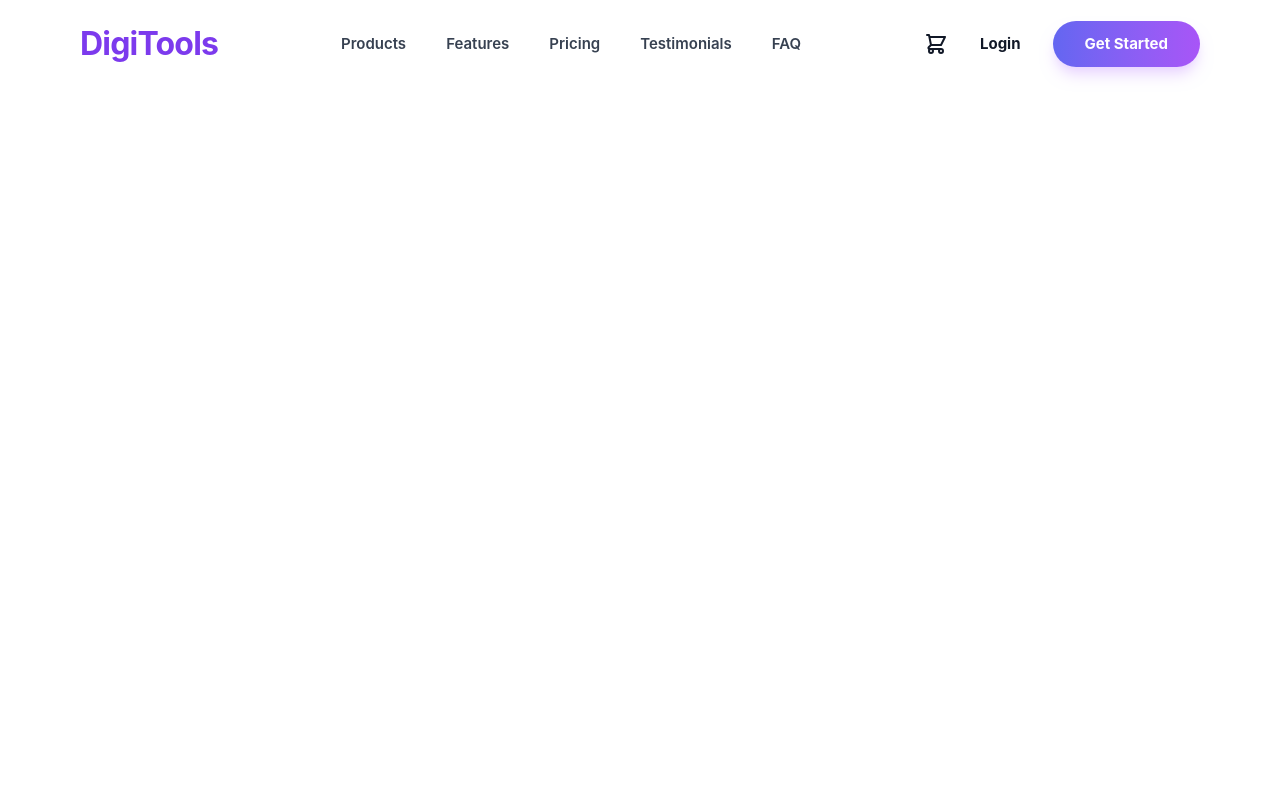
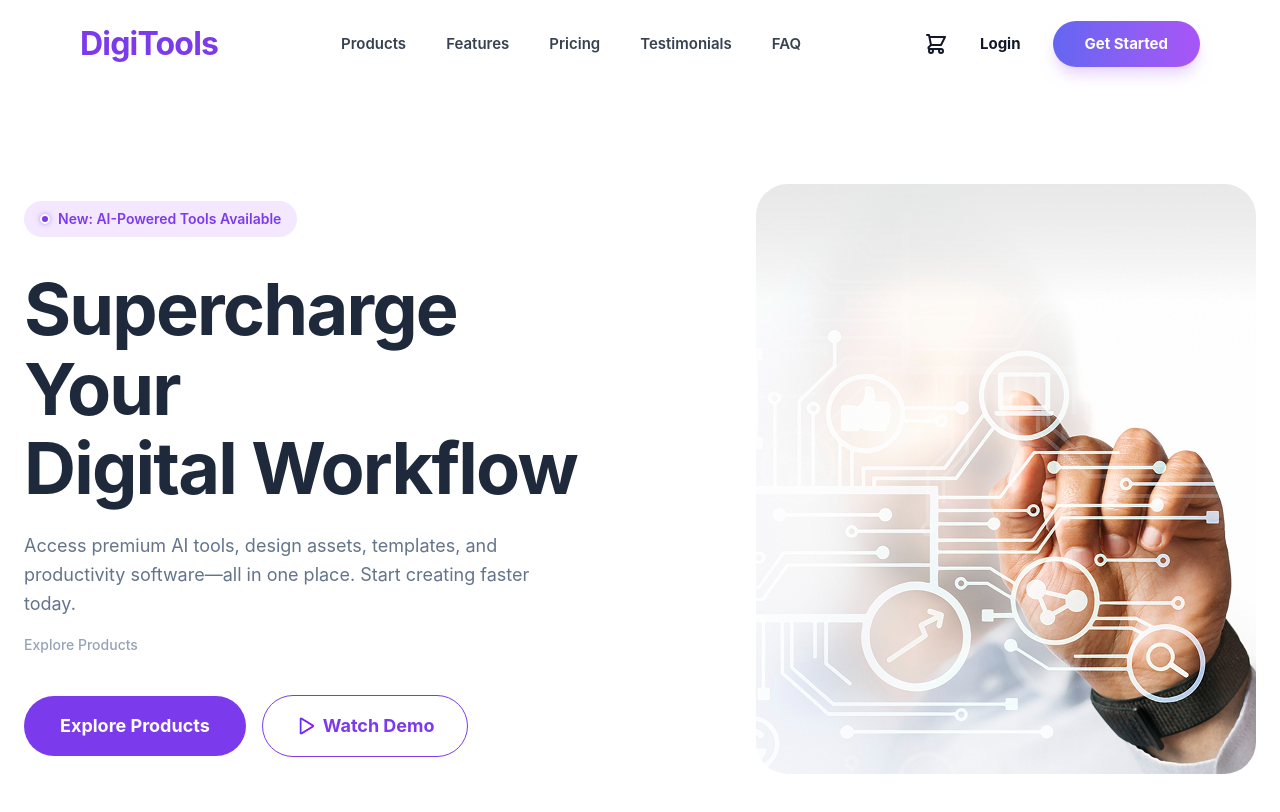
Before and after one commit to Parvez-oos/Assignment-6, a React (Vite) app: page / in a window 1280 px wide. Shown: the top 812 px of the page. Built offline with nearby package versions, Linux system fonts and the light colour scheme.

Commit message:
Add banner section with heading, description, CTA buttons and image

```diff
--- a/src/App.jsx
+++ b/src/App.jsx
@@ -1,9 +1,11 @@
 import Navbar from "./components/Navbar";
+import Banner from "./components/Banner";
 
 function App() {
   return (
     <>
       <Navbar />
+      <Banner />
     </>
   );
 }
--- a/src/components/Banner.jsx
+++ b/src/components/Banner.jsx
@@ -0,0 +1,76 @@
+import React from "react";
+
+const Banner = () => {
+  return (
+    <section className="bg-white">
+      <div className="max-w-7xl mx-auto px-6 py-16 md:py-24 flex flex-col md:flex-row items-center justify-between gap-12">
+
+
+        {/* Left Side: Content */}
+        <div className="md:w-1/2 flex flex-col items-start">
+          {/* Badge */}
+          <div className="flex items-center gap-2 bg-[#F3E8FF] px-4 py-2 rounded-full mb-8">
+            <div className="w-2.5 h-2.5 rounded-full bg-[#7C3AED] border-2 border-white shadow-[0_0_5px_rgba(124,58,237,0.5)]"></div>
+            <span className="text-[#7C3AED] text-sm font-semibold">
+              New: AI-Powered Tools Available
+            </span>
+          </div>
+
+
+          {/* Title */}
+          <h1 className="text-[48px] lg:text-[72px] font-bold text-[#1E293B] leading-[1.1] mb-6 tracking-tight">
+            Supercharge Your <br />
+            Digital Workflow
+          </h1>
+
+
+          {/* Description */}
+          <p className="text-[#64748B] text-lg max-w-lg leading-relaxed mb-4">
+            Access premium AI tools, design assets, templates, and productivity
+            software—all in one place. Start creating faster today.
+          </p>
+
+
+          <p className="text-[#94A3B8] text-sm font-medium mb-10">Explore Products</p>
+
+
+          {/* Buttons */}
+          <div className="flex flex-wrap gap-4 items-center">
+            {/* Solid Button */}
+            <button className="bg-[#7C3AED] hover:bg-[#6D28D9] text-white px-9 py-4 rounded-full font-bold text-lg transition-all">
+              Explore Products
+            </button>
+
+
+            {/* Outlined Button - Matches Image Exactly */}
+            <button className="flex items-center gap-2 bg-white border border-[#7C3AED] text-[#7C3AED] px-8 py-4 rounded-full font-bold text-lg hover:bg-purple-50 transition-all">
+              <img
+                src="/assets/Play.png"
+                alt="Play"
+                className="w-5 h-5"
+              />
+              <span>Watch Demo</span>
+            </button>
+          </div>
+        </div>
+
+
+        {/* Right Side: Image */}
+        <div className="md:w-1/2 flex justify-end">
+          <div className="relative">
+            {/* Soft background glow as seen in the image */}
+            <div className="absolute top-1/2 left-1/2 -translate-x-1/2 -translate-y-1/2 w-full h-full bg-purple-100 blur-[80px] rounded-full opacity-40 -z-10"></div>
+            <img
+              src="/assets/banner.png"
+              alt="Banner Visual"
+              className="w-full max-w-145 h-auto rounded-4xl object-cover"
+            />
+          </div>
+        </div>
+
+      </div>
+    </section>
+  );
+};
+
+export default Banner;
```
